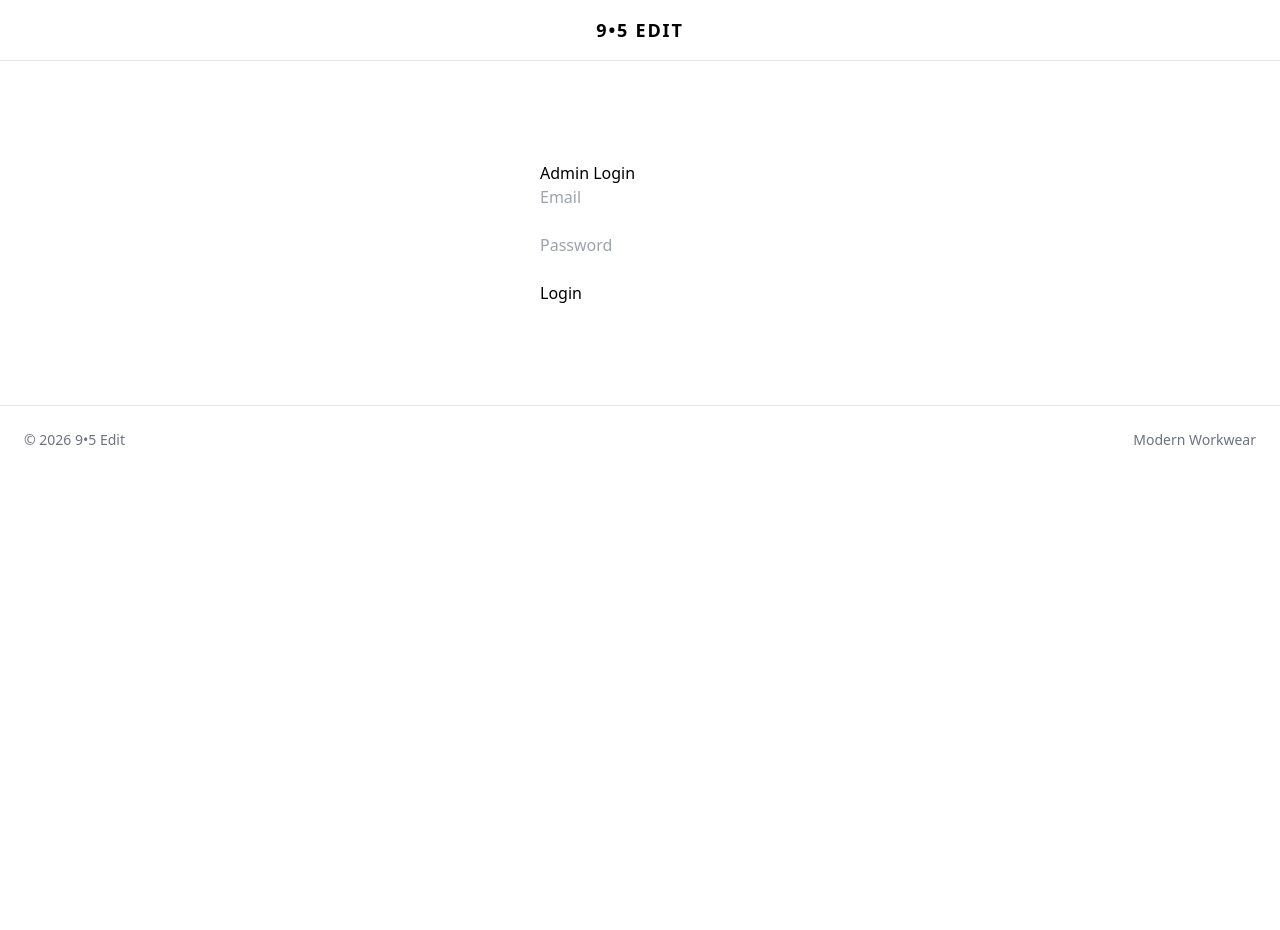
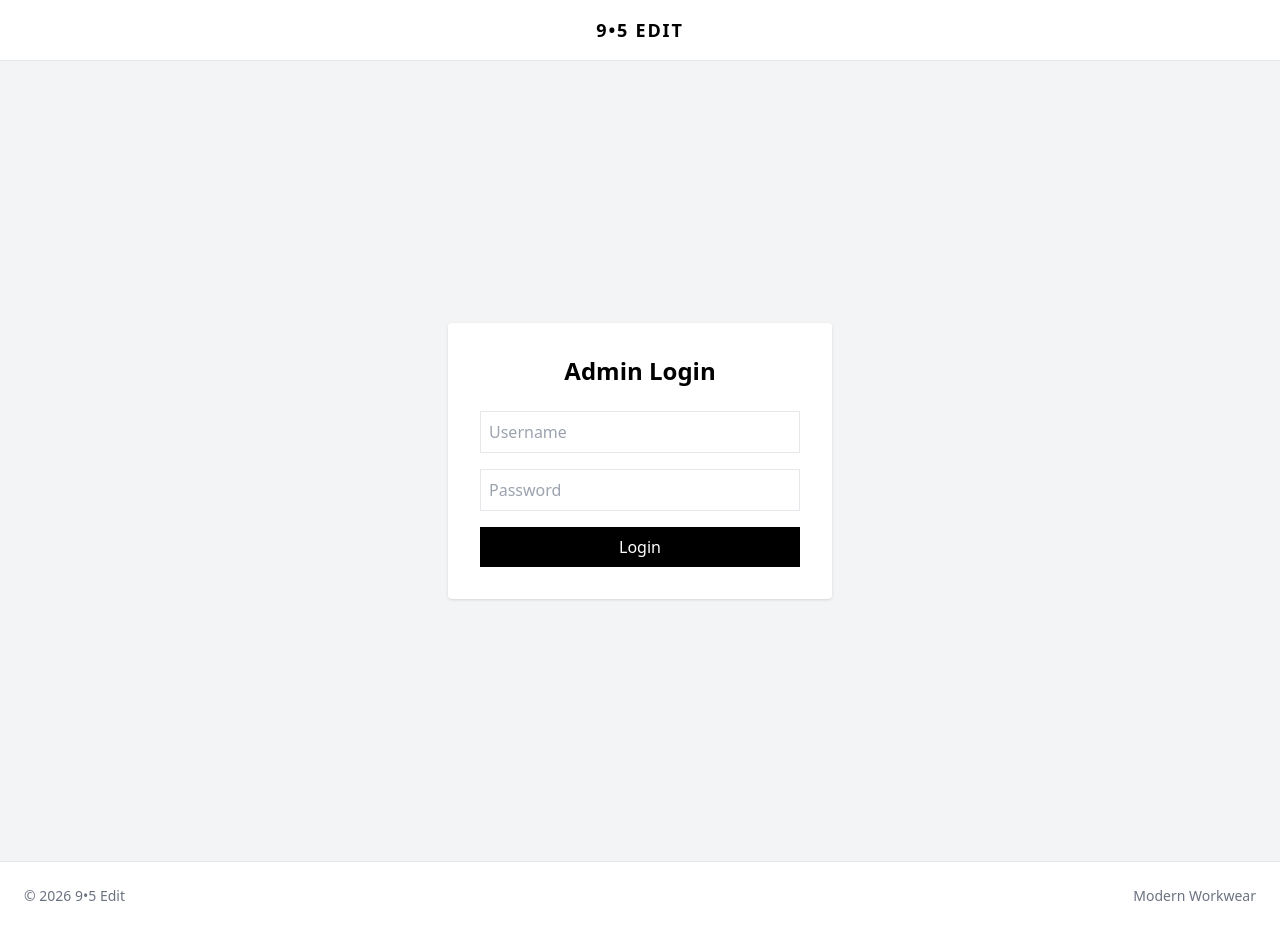
Before and after one commit to omnpai13/Ecommerce-web-project-, a React (Vite) app: page /admin/login in a window 1280 px wide. Before the commit the page ends 800 px from the top, so only its background shows below. Built offline with nearby package versions, Linux system fonts and the light colour scheme; the HTML template or start-up script is replaced by a standard one.

Commit message:
Hard-coded Admin Login

```diff
--- a/src/admin/pages/AdminLogin.jsx
+++ b/src/admin/pages/AdminLogin.jsx
@@ -1,65 +1,63 @@
 import { useState } from "react";
-import axios from "axios";
 import { useNavigate } from "react-router-dom";
 
 const AdminLogin = () => {
-  const [email, setEmail] = useState("");
+  const [username, setUsername] = useState("");
   const [password, setPassword] = useState("");
   const [error, setError] = useState("");
   const navigate = useNavigate();
 
-  const submitHandler = async (e) => {
+  const handleLogin = (e) => {
     e.preventDefault();
     setError("");
 
-    try {
-      const res = await axios.post(
-        "http://localhost:5003/api/auth/login",
-        {
-          email,
-          password,
-        }
+    // DEV MODE ADMIN LOGIN (LOGIC ONLY)
+    if (username === "admin@dev.com" && password === "admin123") {
+      localStorage.setItem(
+        "user",
+        JSON.stringify({ username, isAdmin: true })
       );
-
-      console.log("LOGIN RESPONSE:", res.data);
-
-      // save token
-      localStorage.setItem("token", res.data.token);
-
-      // redirect
+      localStorage.setItem("token", "dev-token");
       navigate("/admin/dashboard");
-    } catch (err) {
-      console.error("LOGIN ERROR:", err.response?.data || err.message);
-      setError("Login failed. Check email/password.");
+    } else {
+      setError("Invalid admin credentials");
     }
   };
 
   return (
-    <div style={{ padding: "100px", maxWidth: "400px", margin: "auto" }}>
-      <h2>Admin Login</h2>
+    <div className="min-h-screen flex items-center justify-center bg-gray-100">
+      <form
+        onSubmit={handleLogin}
+        className="bg-white p-8 shadow rounded w-96"
+      >
+        <h2 className="text-2xl font-semibold mb-6 text-center">
+          Admin Login
+        </h2>
 
-      {error && <p style={{ color: "red" }}>{error}</p>}
+        {error && <p className="text-red-500 mb-3">{error}</p>}
 
-      <form onSubmit={submitHandler}>
         <input
-          type="email"
-          placeholder="Email"
-          value={email}
-          onChange={(e) => setEmail(e.target.value)}
-          required
+          type="text"
+          placeholder="Username"
+          className="w-full border p-2 mb-4"
+          value={username}
+          onChange={(e) => setUsername(e.target.value)}
         />
-        <br /><br />
 
         <input
           type="password"
           placeholder="Password"
+          className="w-full border p-2 mb-4"
           value={password}
           onChange={(e) => setPassword(e.target.value)}
-          required
         />
-        <br /><br />
 
-        <button type="submit">Login</button>
+        <button
+          type="submit"
+          className="w-full bg-black text-white py-2"
+        >
+          Login
+        </button>
       </form>
     </div>
   );
--- a/src/admin/routes/ProtectedAdminRoute.jsx
+++ b/src/admin/routes/ProtectedAdminRoute.jsx
@@ -1,10 +1,9 @@
 import { Navigate } from "react-router-dom";
 
 const ProtectedAdminRoute = ({ children }) => {
-  const token = localStorage.getItem("token");
+  const user = JSON.parse(localStorage.getItem("user"));
 
-  // allow access ONLY if token exists
-  if (!token) {
+  if (!user || !user.isAdmin) {
     return <Navigate to="/admin/login" replace />;
   }
 
--- /dev/null
+++ b/src/services/adminAuth.js
@@ -0,0 +1,10 @@
+import api from "./api";
+
+export const adminLogin = async ({ email, password }) => {
+  const res = await api.post("/api/auth/login", {
+    email,
+    password,
+  });
+
+  return res.data; // { token, user }
+};
--- /dev/null
+++ b/src/services/api.js
@@ -0,0 +1,8 @@
+import axios from "axios";
+
+const api = axios.create({
+  baseURL: import.meta.env.VITE_API_BASE_URL,
+  withCredentials: true,
+});
+
+export default api;
```
Also changed, not shown: src/services/adminApi.js (renamed from src/admin/services/adminApi.js), 2 other files (tests, documents, lock files or other folders).
